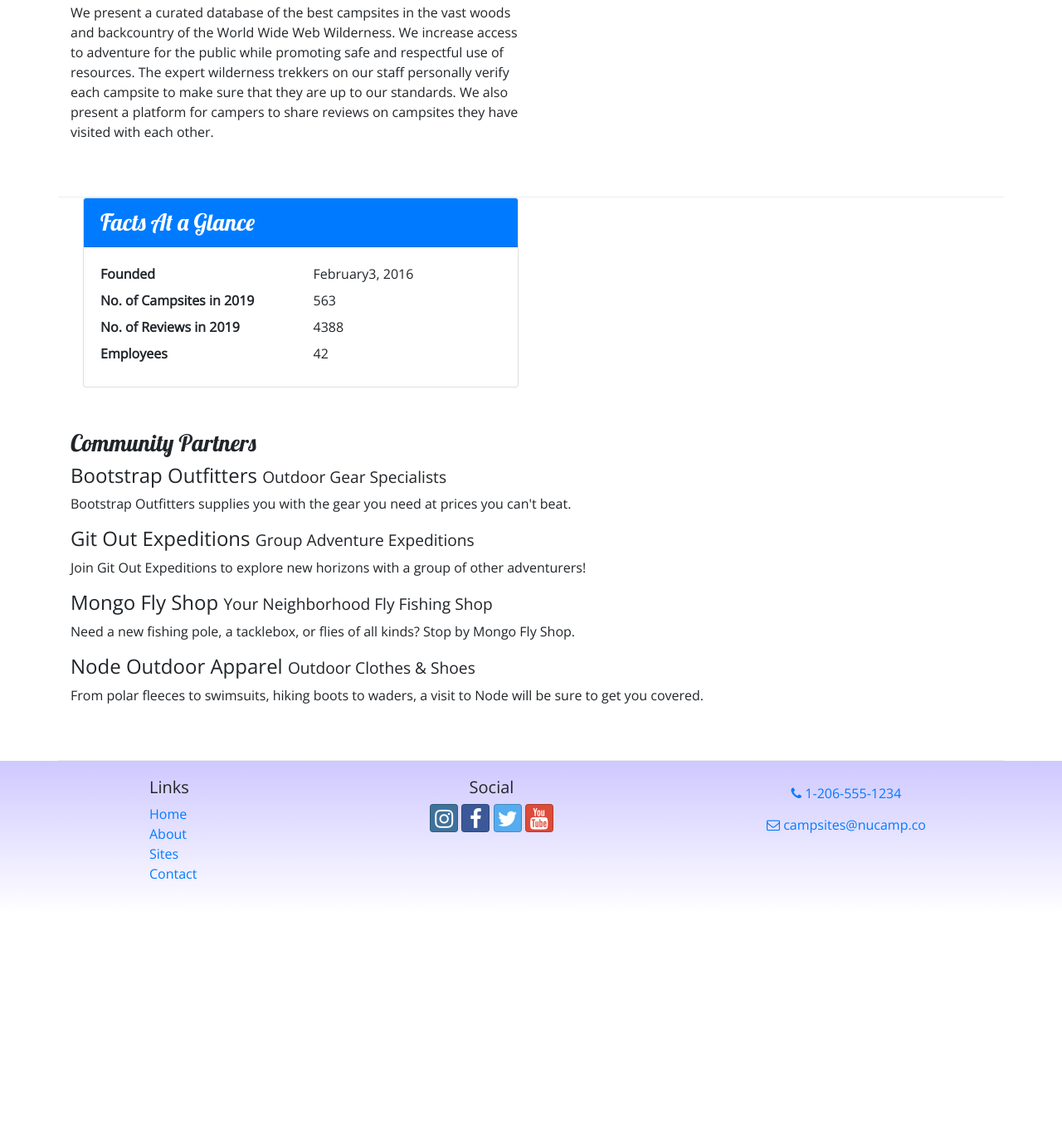
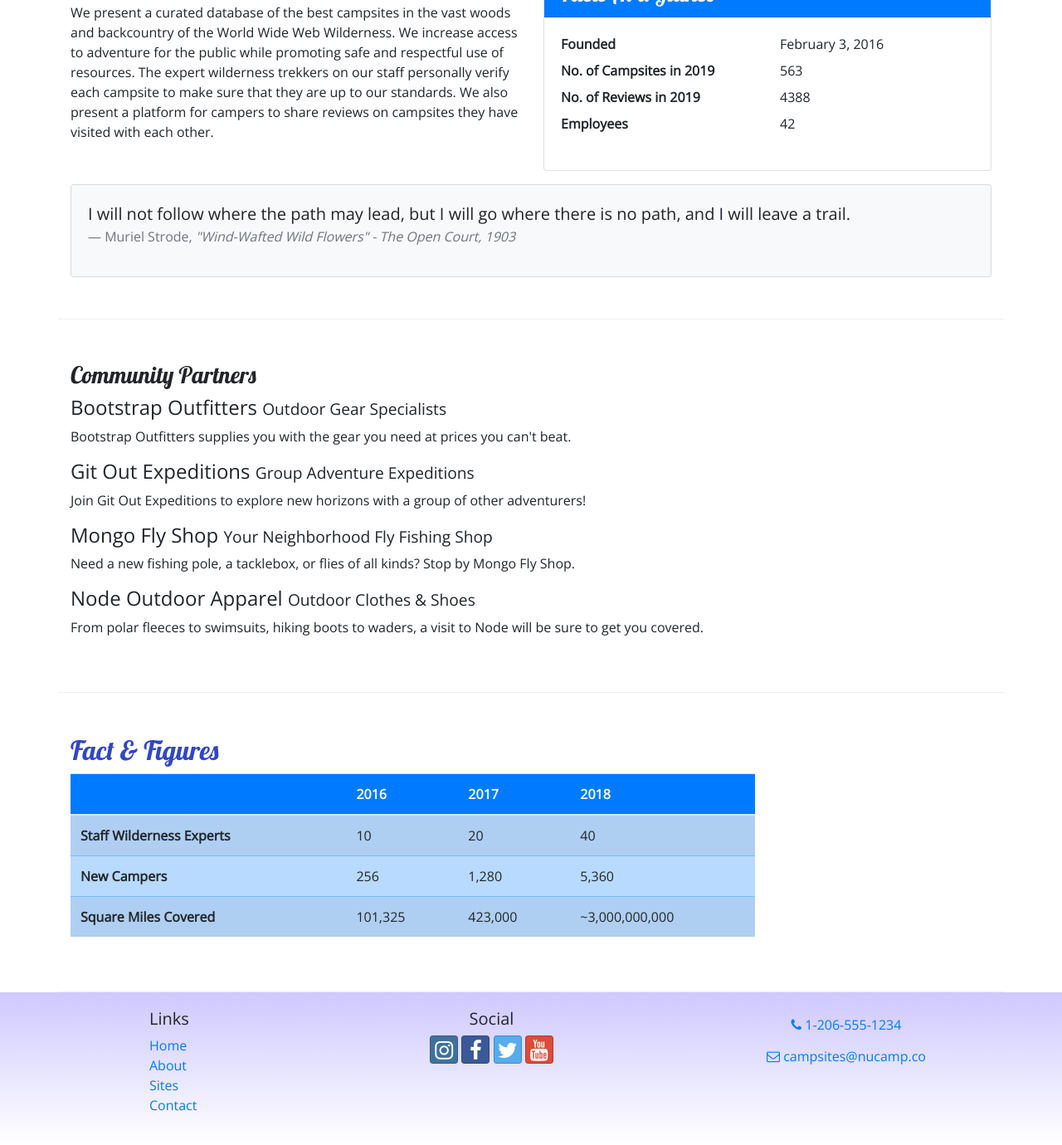
Before and after one commit to Brockcc/Nu-campsite, a website: page aboutus.html in a window 1280 px wide. Shown: the part 442-1822 px from the top of the page at 83% size. Before the commit the page ends 1543 px from the top, so only its background shows below. Drawn offline with nearby package versions, Linux system fonts and the light colour scheme.

Commit message:
Tables and Cards

```diff
--- a/CSS/styles.css
+++ b/CSS/styles.css
@@ -14,7 +14,7 @@ header h2 {
     color: #cec8ff;
 }
 
-footer {
+.site-footer {
     background-image: linear-gradient(#cec8ff, white);
     padding: 20px 0;
 }
--- a/aboutus.html
+++ b/aboutus.html
@@ -58,30 +58,39 @@
         </div>
 
         <div class="row row-content">
-            <div class="col col-sm-6">
+            <div class="col-sm-6">
                 <h3>Our Mission</h3>
-                <p>We present a curated database of the best campsites in the vast woods and backcountry of the World Wide Web Wilderness. We increase access to adventure for the public while promoting safe and respectful use of resources. The expert wilderness trekkers on our staff personally verify each campsite to make sure that they are up to our standards. We also present a platform for campers to share reviews on campsites they have visited with each other.</p>
-            </div>
+                <p>We present a curated database of the best campsites in the vast woods and backcountry of the World Wide Web Wilderness. We increase access to adventure for the public while promoting safe and respectful use of resources. The expert wilderness trekkers on our staff personally verify each campsite to make sure that they are up to our standards. We also present a platform for campers to share reviews on campsites they have visited with  each other.</p>
             </div>
             <div class="col-sm-6">
                 <div class="card">
                     <h3 class="card-header bg-primary text-white">Facts At a Glance</h3>
                     <div class="card-body">
-                    <div class="row">
+                        <dl class="row">
                             <dt class="col-6">Founded</dt>
-                        <dd class="col-6">February3, 2016</dd>
+                            <dd class="col-6">February 3, 2016</dd>
                             <dt class="col-6">No. of Campsites in 2019</dt>
                             <dd class="col-6">563</dd>
                             <dt class="col-6">No. of Reviews in 2019</dt>
                             <dd class="col-6">4388</dd>
                             <dt class="col-6">Employees</dt>
                             <dd class="col-6">42</dd>
-                    </div>
+                        </dl>
                     </div>
                 </div>
             </div>
             <div class="col">
-
+                <div class="card bg-light mt-3">
+                    <blockquote class="blockquote card-body">
+                        <p class="mb-0">I will not follow where the path may lead, but I will go where there is no path, and I will leave a trail.</p>
+                        <footer class="blockquote-footer">Muriel Strode,
+                            <cite title="Source Title">"Wind-Wafted Wild Flowers" -
+                                The Open Court, 1903
+                            </cite>
+                        </footer>
+                    </blockquote>
+        		</div>
+            </div>
         </div>
 
         <div class="row row-content">
@@ -97,9 +106,49 @@
                 <p class="d-none d-sm-block">From polar fleeces to swimsuits, hiking boots to waders, a visit to Node will be sure to get you covered.</p>
             </div>
         </div>
+
+        <div class="row row-content">
+            <div class="col-sm-9">
+                <h2>Fact &amp; Figures</h2>
+                <div class="table-responsive">
+                    <table class="table table-striped">
+                        <thead>
+                            <tr class="bg-primary text-light">
+                                <th></th>
+                                <th>2016</th>
+                                <th>2017</th>
+                                <th>2018</th>
+                            </tr>
+                        </thead>
+                        <tbody class="table-primary">
+                            <tr>
+                                <th>Staff Wilderness Experts</th>
+                                <td>10</td>
+                                <td>20</td>
+                                <td>40</td>
+                            </tr>
+                            <tr>
+                                <th>New Campers</th>
+                                <td>256</td>
+                                <td>1,280</td>
+                                <td>5,360</td>
+                            </tr>
+                            <tr>
+                                <th>Square Miles Covered</th>
+                                <td>101,325</td>
+                                <td>423,000</td>
+                                <td>~3,000,000,000</td>
+                            </tr>
+                        </tbody>
+                    </table>
+                </div>
+            </div>
         </div>
 
-    <footer>
+
+    </div>
+
+    <footer class="site-footer">
         <div class="container">
             <div class="row">
                 <div class="col-4 col-sm-2 offset-1">
```
Also changed, not shown: contactus.html (+1 -1 lines), index.html (+1 -1 lines). Lines whose indentation alone changed are shown as unchanged.
